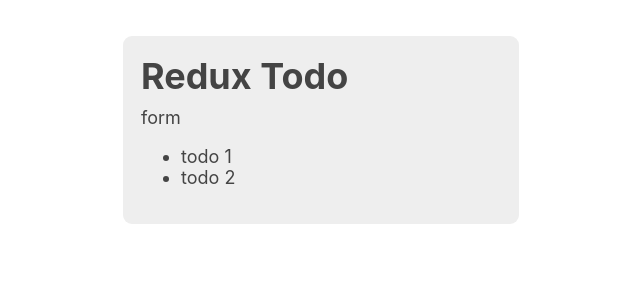
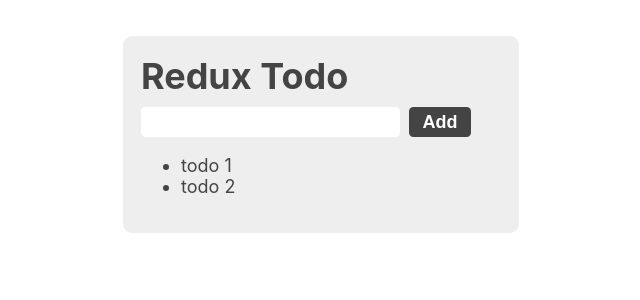
Before and after one commit to murbar/Redux-Todo, a React (Create React App) app in the folder todo/: page / in a window 1280 px wide. Shown: the top 300 px of the page, without its empty margins (319-959 px from the left). Built offline with nearby package versions, Linux system fonts and the light colour scheme.

Commit message:
Add form

```diff
--- a/todo/src/components/TodoForm.jsx
+++ b/todo/src/components/TodoForm.jsx
@@ -1,7 +1,15 @@
 import React from 'react';
 
 const TodoForm = props => {
-  return <div className="todo-list">form</div>;
+  console.log(props);
+  return (
+    <div className="todo-list">
+      <form onSubmit={props.addTodo}>
+        <input type="text" name="todo" />
+        <button>Add</button>
+      </form>
+    </div>
+  );
 };
 
 export default TodoForm;
```
